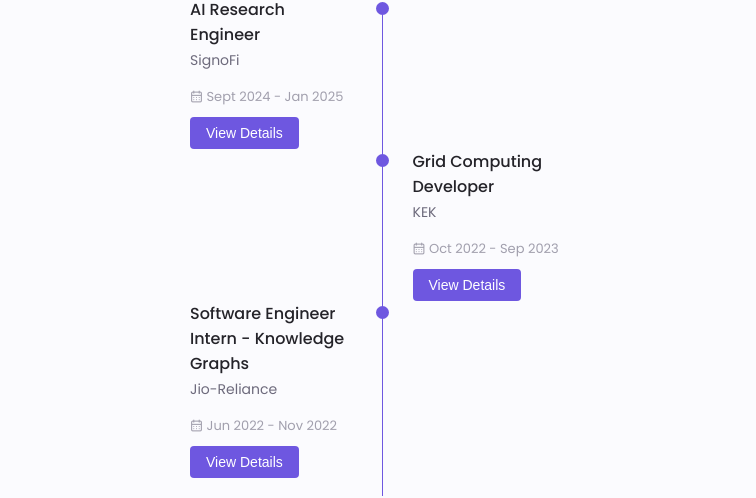
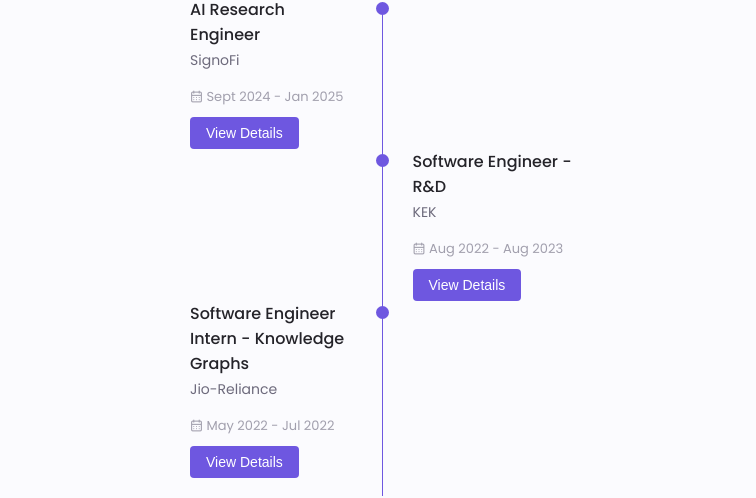
Before and after one commit to mani2001/mani2001.github.io, a plain HTML site: page index.html in a window 1280 px wide. Shown: the part 2688-3186 px from the top of the page, without its empty margins (258-1014 px from the left). Drawn offline with nearby package versions, Linux system fonts and the light colour scheme.

Commit message:
Update index.html

```diff
--- a/index.html
+++ b/index.html
@@ -406,11 +406,11 @@
                                 </div>
 
                                 <div>
-                                    <h3 class="qualification__title">Grid Computing Developer </h3>
+                                    <h3 class="qualification__title">Software Engineer - R&D </h3>
                                     <span class="qualification__subtitle">KEK</span>
                                     <div class="qualification__calendar">
                                         <i class="uil uil-calendar-alt"></i>
-                                        Oct 2022 - Sep 2023
+                                        Aug 2022 - Aug 2023
                                     </div>
                                     <button class="experience__details-btn" onclick="showExperienceModal('kek')">View Details</button>
                                 </div>
@@ -422,7 +422,7 @@
                                     <span class="qualification__subtitle">Jio-Reliance</span>
                                     <div class="qualification__calendar">
                                         <i class="uil uil-calendar-alt"></i>
-                                        Jun 2022 - Nov 2022
+                                        May 2022 - Jul 2022
                                     </div>
                                     <button class="experience__details-btn" onclick="showExperienceModal('jio')">View Details</button>
                                 </div>
```
